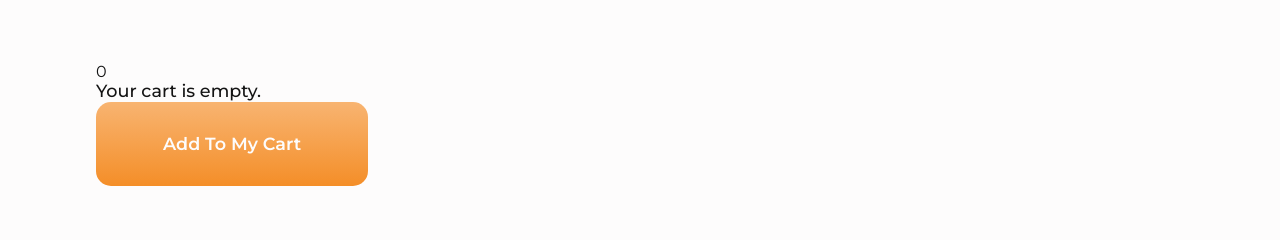
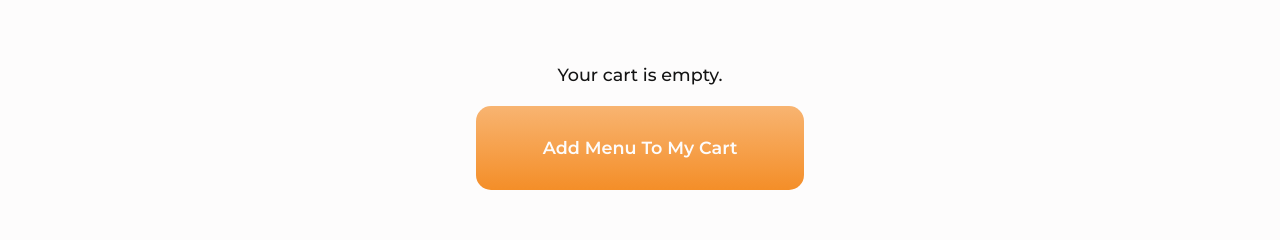
Before and after one commit to Aurelie-Runser/FOOD-Restaurant--React, a React (Vite) app: page /cart in a window 1280 px wide. Shown: the part 287-527 px from the top of the page. Built offline with nearby package versions, Linux system fonts and the light colour scheme; no server answers.

Commit message:
stylisation panier vide

```diff
--- a/src/pages/cart/Cart.css
+++ b/src/pages/cart/Cart.css
@@ -20,3 +20,11 @@
     align-items: center;
     gap: 20px;
 }
+
+.cart--empty{
+    text-align: center;
+}
+
+.cart--empty p {
+    margin-bottom: 20px;
+}
--- a/src/pages/cart/Cart.tsx
+++ b/src/pages/cart/Cart.tsx
@@ -11,8 +11,7 @@ export default function Cart() {
   return <>
       <h1 className="page--title">My Cart</h1>
 
-
-      { cartPrice && <>
+      { cartPrice > 0 && <>
         <GridCard onlyInCart={true}/>
 
         <hr />
@@ -27,10 +26,10 @@ export default function Cart() {
         </div>
        </> }
 
-      { !cartPrice && <div className="cart--empty">
+      { cartPrice == 0 && <div className="cart--empty">
         <p>Your cart is empty.</p>
 
-        <Bouton size="big" link='/menu'>Add to my cart</Bouton>
+        <Bouton size="big" link='/menu'>Add Menu to my cart</Bouton>
        </div> }
 
 
```
